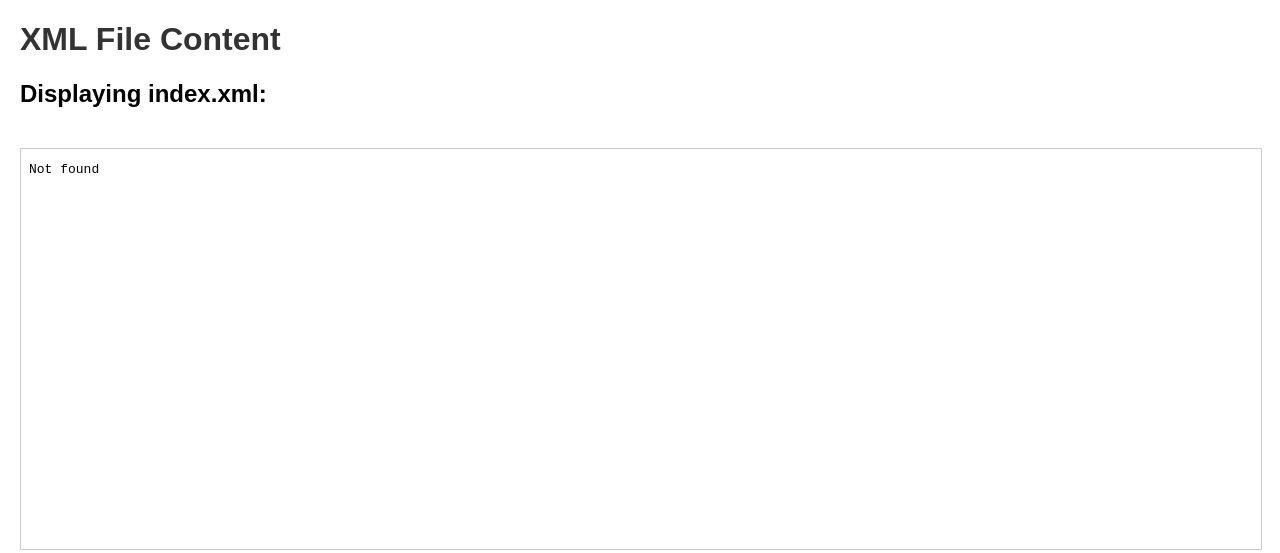
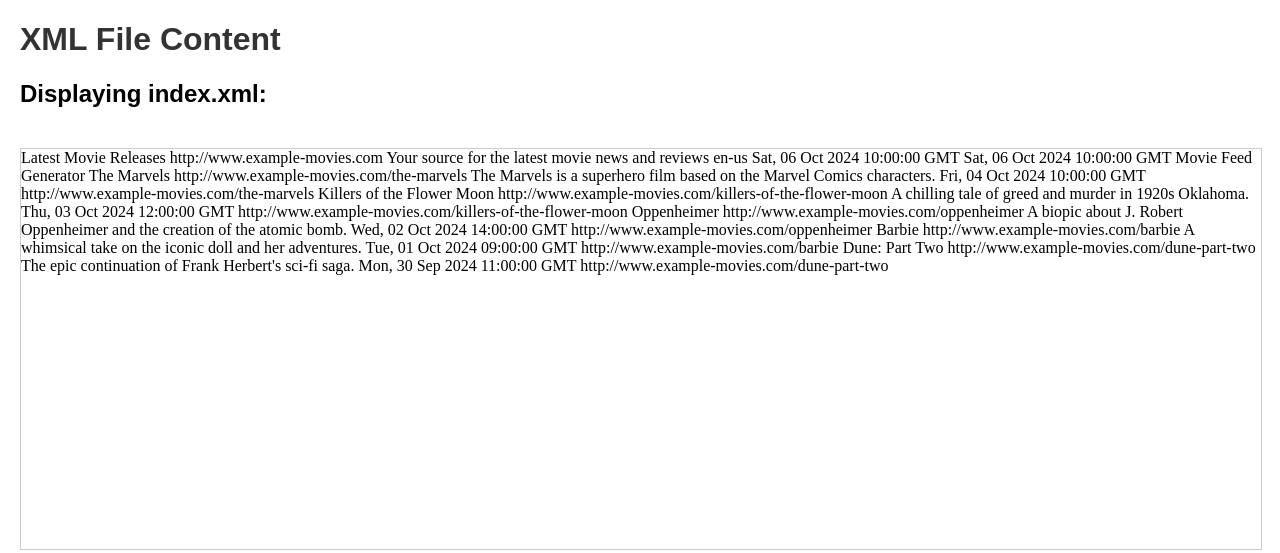
Before and after one commit to Kaden-Barker/synergy_infrastructure, a plain HTML site: page index.html in a window 1280 px wide. Drawn offline with Linux system fonts and the light colour scheme.

Commit message:
path fix

```diff
--- a/index.html
+++ b/index.html
@@ -27,7 +27,7 @@
     <h2>Displaying index.xml:</h2>
 
     <!-- Display the content of the XML file in an iframe -->
-    <iframe src="/xmlFile/index.xml"></iframe>
+    <iframe src="/xmlFiles/index.xml"></iframe>
 
 </body>
 </html>
```
